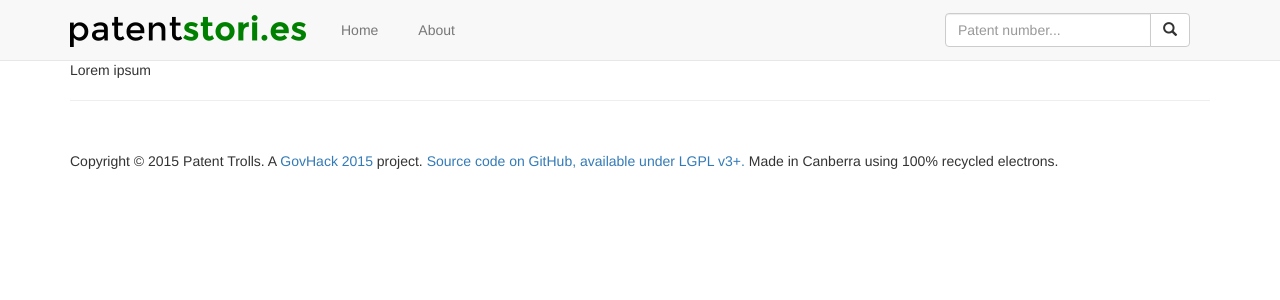
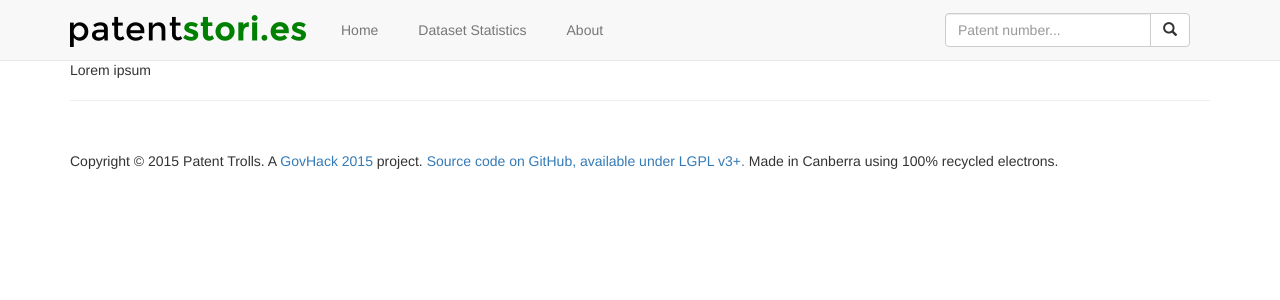
Before and after one commit to ajdlinux/GovHack2015, a Django app: template patentstories/templates/site_base.html in a window 1280 px wide. Shown: the top 300 px of the page. Run offline with Django 3.2, Linux system fonts and the light colour scheme; the template is opened without the code that fills it, so the values that code supplies are empty; some libraries are stand-ins or nearby versions.

Commit message:
added statistics to site_base

```diff
--- a/patentstories/templates/site_base.html
+++ b/patentstories/templates/site_base.html
@@ -36,6 +36,9 @@
                 <ul class="nav navbar-nav">
                     <li>
                         <a href="/">Home</a>
+                    </li>
+                    <li>
+                        <a href="/statistics/">Dataset Statistics</a>
                     </li>
                     <li>
                         <a href="/about/">About</a>
```
